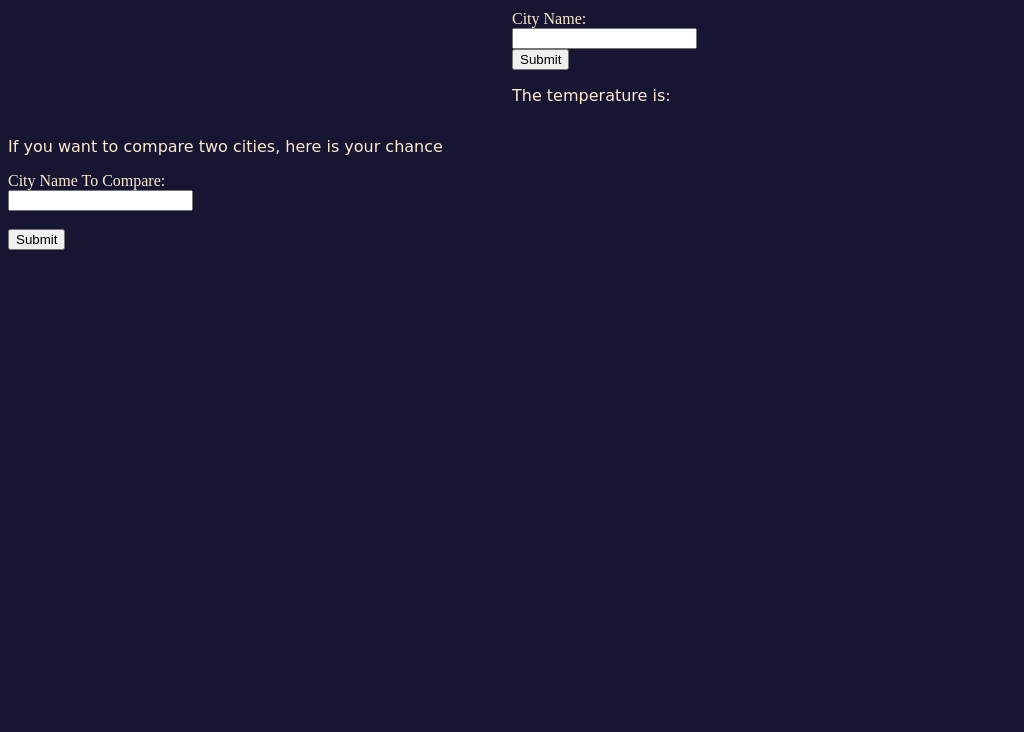
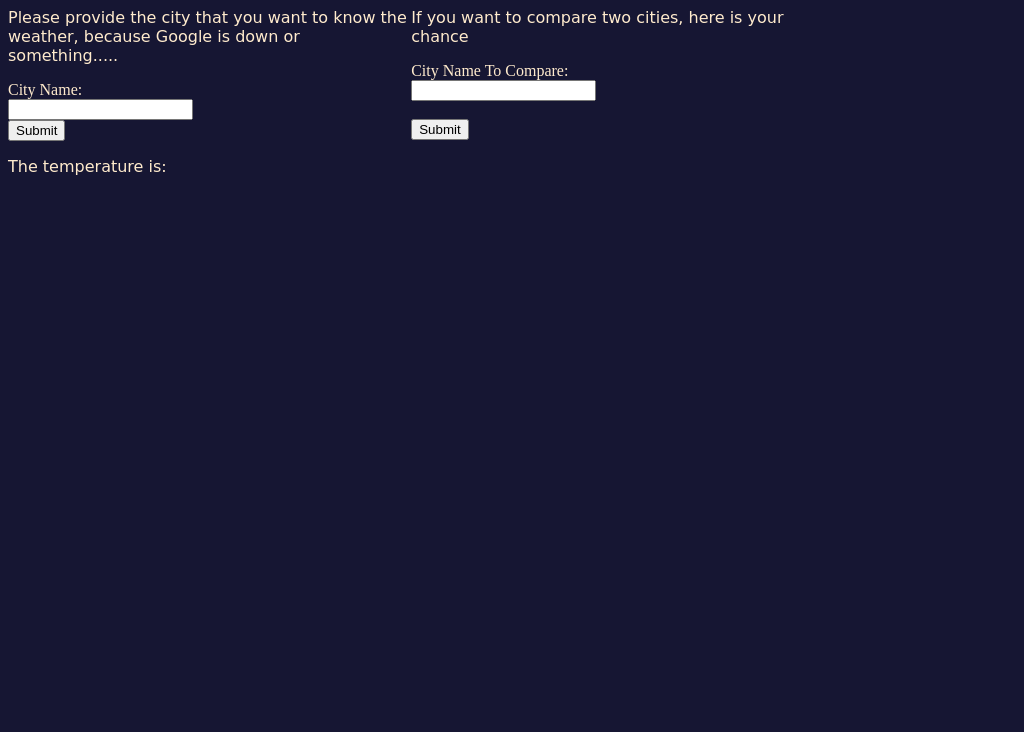
Before and after one commit to AlejandroPerdomoCuello/weather-app, a plain HTML site: page index.html in a window 1024 px wide. Shown: the part 68-800 px from the top of the page. Drawn offline with Linux system fonts and the light colour scheme.

Commit message:
Now the Responsive is working

```diff
--- a/style.css
+++ b/style.css
@@ -5,15 +5,6 @@
         background-color: rgb(54, 8, 8);
     }
 
-    #container {
-        display: grid;
-        grid-template-columns: 1fr;
-        grid-template-rows: 1fr 1fr 1fr 1fr;
-        grid-template-areas: "header"
-            "mainTemp"
-            "secondTemp"
-            "footer";
-    }
 
     h1 {
         grid-area: "header";
@@ -21,12 +12,15 @@
 
     #mainTemp {
         width: 90%;
-        grid-area: "mainTemp";
+        grid-area: "main";
+        float: left;
+
     }
 
     #secondTemp {
         width: 90%;
-        grid-area: "secondTemp";
+        grid-area: "second";
+        float: left;
     }
 
     footer {
@@ -41,15 +35,7 @@
         background-color: rgb(15, 44, 15);
     }
 
-    #container {
-        display: grid;
-        grid-template-columns: 1fr;
-        grid-template-rows: 1fr 1fr 1fr 1fr;
-        grid-template-areas: "header"
-            "mainTemp"
-            "secondTemp"
-            "footer";
-    }
+
 
     h1 {
         grid-area: "header";
@@ -57,12 +43,14 @@
 
     #mainTemp {
         width: 90%;
-        grid-area: "mainTemp";
+        grid-area: "main";
+        float: left;
     }
 
     #secondTemp {
         width: 90%;
-        grid-area: "secondTemp";
+        grid-area: "second";
+        float: left;
     }
 
     #footer {
@@ -75,21 +63,10 @@
     /* For computers */
     body {
         background-color: rgb(22, 22, 51);
-    }
-}
-
-body {
         color: blanchedalmond;
     }
 
-#container {
-    display: grid;
-    grid-template-columns: 1fr 1fr;
-    grid-template-rows: 1fr 1fr 1fr;
-    grid-template-areas: "header header"
-        "main second"
-        "footer";
-}
+
 
     h1 {
         font-size: 24px;
@@ -99,11 +76,15 @@ h1 {
     }
 
     #mainTemp {
+        width: 40%;
         grid-area: "main";
+        float: left;
     }
 
     #secondTemp {
+        width: 40%;
         grid-area: "second";
+        float: left;
     }
 
     #footer {
@@ -115,3 +96,4 @@ p {
         font-family: cursive;
         text-align: left;
     }
+}
```
Lines whose indentation alone changed are shown as unchanged.
